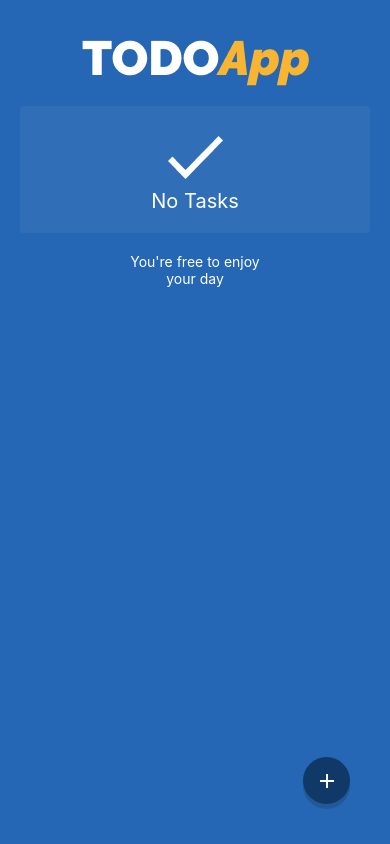
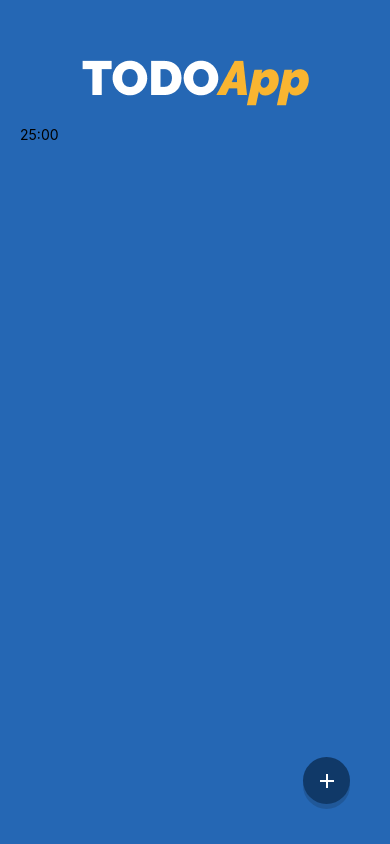
Before and after one commit to nilsonsierota/todo-app-mobile, a React Native app: screen / in a window 390 px wide. Built offline with nearby package versions, Linux system fonts and the light colour scheme.

Commit message:
feat: Timer

```diff
--- a/src/components/Modal/NewTaskModal.tsx
+++ b/src/components/Modal/NewTaskModal.tsx
@@ -58,8 +58,8 @@ const styles = StyleSheet.create({
     justifyContent: "center",
   },
   container: {
-    width: "80%",
-    height: 200,
+    width: "90%",
+    height: "30%",
     backgroundColor: "white",
     borderRadius: 4,
     shadowColor: "#000",
--- /dev/null
+++ b/src/components/Timer/Timer.tsx
@@ -0,0 +1,13 @@
+import { StyleSheet, Text, View } from 'react-native';
+
+export function Timer() {
+  return (
+    <View style={styles.container}>
+      <Text>25:00</Text>
+    </View>
+  );
+}
+
+const styles = StyleSheet.create({
+  container: {},
+});
--- /dev/null
+++ b/src/components/Timer/index.tsx
@@ -0,0 +1 @@
+export * from "./Timer";
--- a/src/components/index.tsx
+++ b/src/components/index.tsx
@@ -1,3 +1,4 @@
 export * from "./Cards";
 export * from "./Buttons";
 export * from "./Modal";
+export * from "./Timer";
--- a/src/screens/HomeScreen.tsx
+++ b/src/screens/HomeScreen.tsx
@@ -1,9 +1,9 @@
-import { useState } from "react";
-import { Image, SafeAreaView, StyleSheet, View } from "react-native";
-import { Theme } from "../themes";
-import { FabButton, NewTaskModal, NoTasksCard } from "../components";
+import { useState } from 'react';
+import { Image, SafeAreaView, StyleSheet, Text, View } from 'react-native';
+import { Theme } from '../themes';
+import { FabButton, NewTaskModal, NoTasksCard, Timer } from '../components';
 
-const logo = require("../../assets/logo.png");
+const logo = require('../../assets/logo.png');
 
 export function HomeScreen() {
   const [isNewTaskModalVisible, setIsNewTaskModalVisible] = useState(false);
@@ -12,7 +12,7 @@ export function HomeScreen() {
     <SafeAreaView style={styles.safeArea}>
       <View style={styles.container}>
         <Image source={logo} style={styles.logo} resizeMode="contain" />
-        <NoTasksCard />
+        {false ? <NoTasksCard /> : <Timer />}
         <FabButton onPress={() => setIsNewTaskModalVisible(true)} />
         <NewTaskModal
           isVisible={isNewTaskModalVisible}
@@ -36,7 +36,7 @@ const styles = StyleSheet.create({
   logo: {
     width: 227,
     height: 46,
-    alignSelf: "center",
-    marginBottom: 20,
+    alignSelf: 'center',
+    marginVertical: 20,
   },
 });
```
Also changed, not shown: 2 other files (tests, documents, lock files or other folders).
